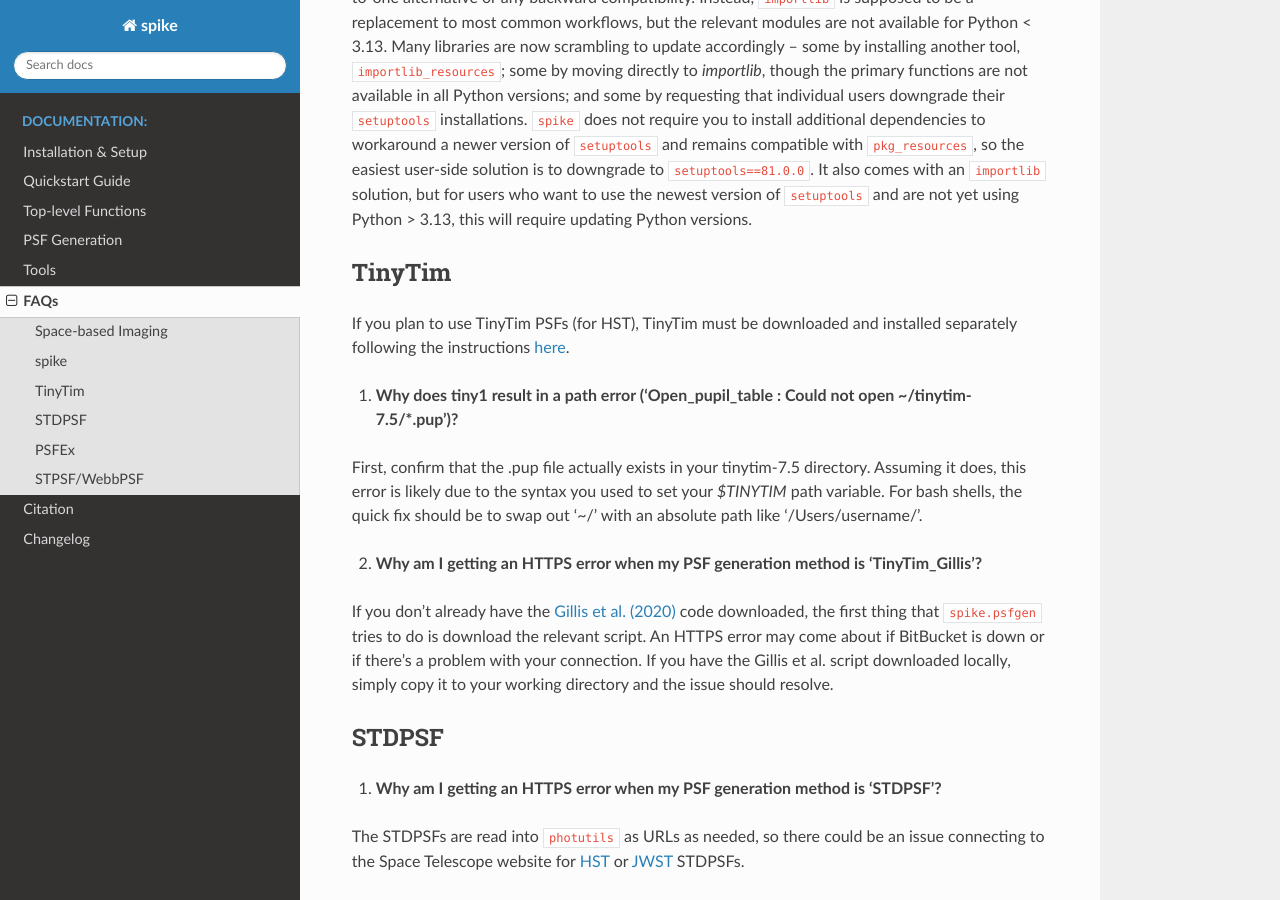
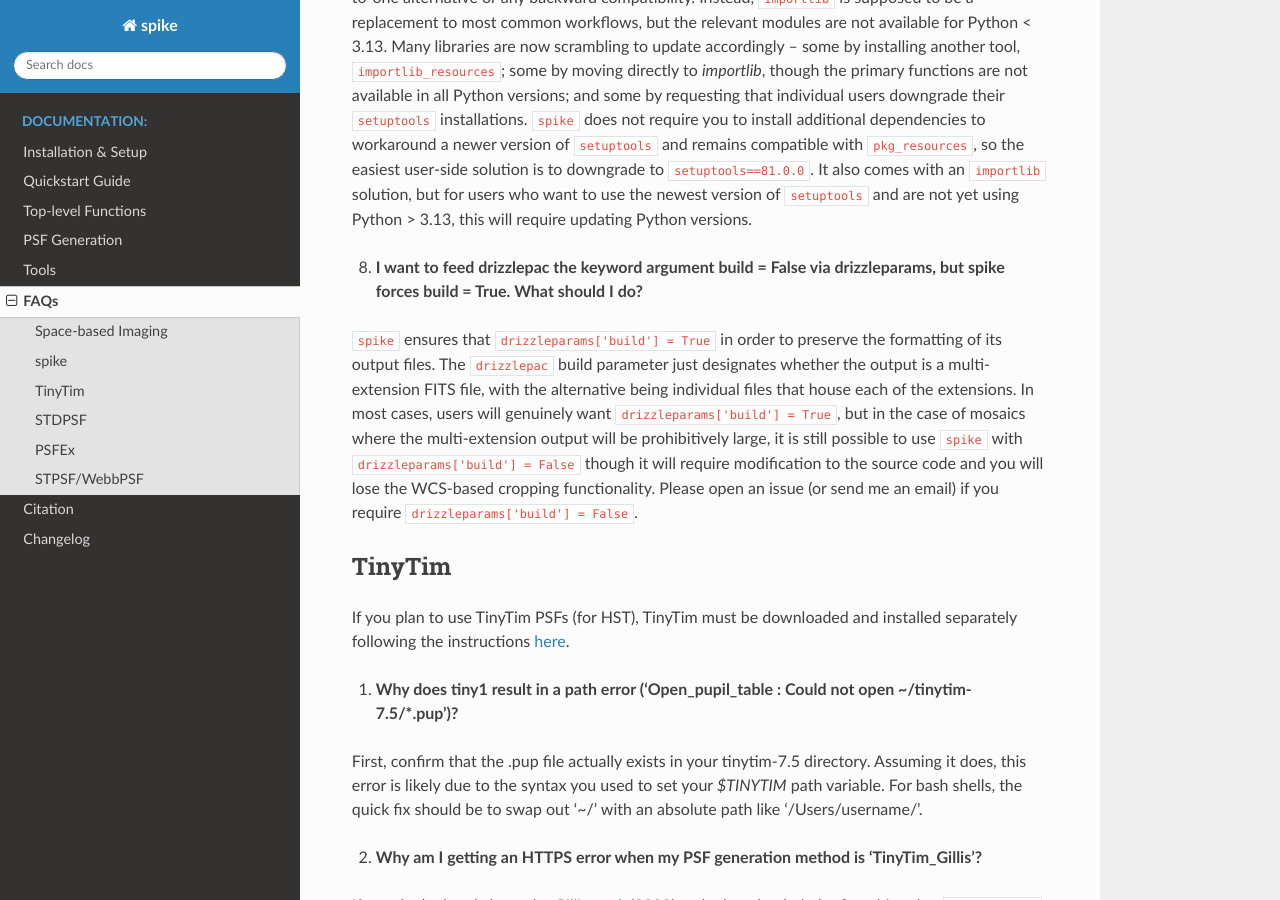
Before and after one commit to avapolzin/spike, a Sphinx documentation site: the page built from docs/faq.rst, in a window 1280 px wide and 900 px high, scrolled down 4048 px. Built offline with Sphinx 7.4.7 and the Read the Docs theme 3.1.0, drawn with Linux system fonts in a browser that asks for light colours; pages that are not in the unit, such as notebooks, are missing from menus.

Commit message:
update FAQs to address drizzleparams build = True

```diff
--- a/docs/faq.rst
+++ b/docs/faq.rst
@@ -81,6 +81,10 @@ In short, yes, though this is not recommended. In response to the deprecation of
 
 In version 82.0.0, ``setuptools`` fully deprecated ``pkg_resources`` without offering an immediate one-to-one alternative or any backward compatibility. Instead, ``importlib`` is supposed to be a replacement to most common workflows, but the relevant modules are not available for Python < 3.13. Many libraries are now scrambling to update accordingly -- some by installing another tool, ``importlib_resources``; some by moving directly to `importlib`, though the primary functions are not available in all Python versions; and some by requesting that individual users downgrade their ``setuptools`` installations. ``spike`` does not require you to install additional dependencies to workaround a newer version of ``setuptools`` and remains compatible with ``pkg_resources``, so the easiest user-side solution is to downgrade to ``setuptools==81.0.0``. It also comes with an ``importlib`` solution, but for users who want to use the newest version of ``setuptools`` and are not yet using Python > 3.13, this will require updating Python versions.
 
+8. **I want to feed drizzlepac the keyword argument build = False via drizzleparams, but spike forces build = True. What should I do?**
+
+``spike`` ensures that ``drizzleparams['build'] = True`` in order to preserve the formatting of its output files. The ``drizzlepac`` build parameter just designates whether the output is a multi-extension FITS file, with the alternative being individual files that house each of the extensions. In most cases, users will genuinely want ``drizzleparams['build'] = True``, but in the case of mosaics where the multi-extension output will be prohibitively large, it is still possible to use ``spike`` with ``drizzleparams['build'] = False`` though it will require modification to the source code and you will lose the WCS-based cropping functionality. Please open an issue (or send me an email) if you require ``drizzleparams['build'] = False``.
+
 
 TinyTim
 -------
```
Also changed, not shown: FAQ.md (+4 -0 lines).
